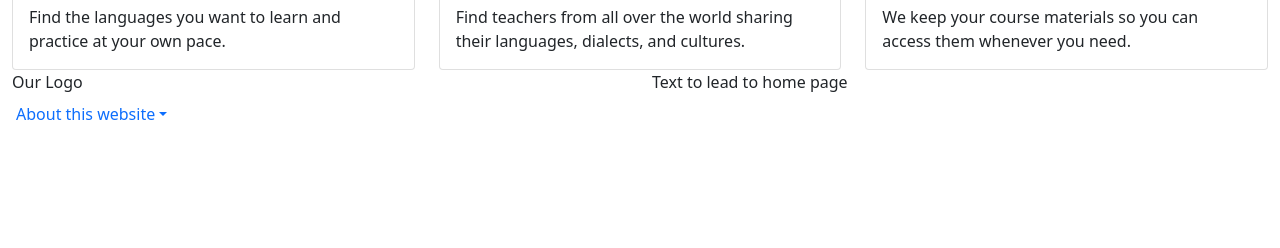
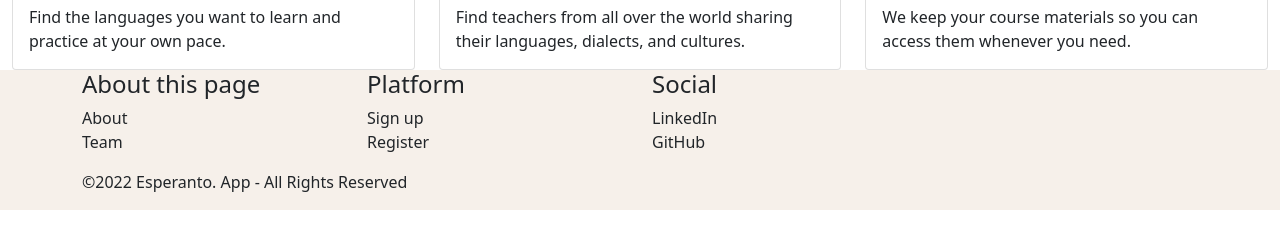
Before and after one commit to alibeniaminali/Esperanto, a React (Create React App) app in the folder client/: page / in a window 1280 px wide. Shown: the part 428-676 px from the top of the page. Built offline with nearby package versions, Linux system fonts and the light colour scheme.

Commit message:
footer added

```diff
--- a/client/package.json
+++ b/client/package.json
@@ -6,13 +6,15 @@
     "axios": "^0.25.0",
     "bootstrap": "^5.1.3",
     "buffer": "^6.0.3",
+    "components": "^0.1.0",
     "eslint-plugin-react": "^7.28.0",
     "react": "^17.0.2",
     "react-bootstrap": "^2.1.2",
     "react-dom": "^17.0.2",
     "react-router-dom": "^6.2.1",
     "react-scripts": "^5.0.0",
-    "sass": "^1.49.7"
+    "sass": "^1.49.7",
+    "styled": "^1.0.0"
   },
   "scripts": {
     "start": "react-scripts start",
--- a/client/src/App.js
+++ b/client/src/App.js
@@ -10,6 +10,7 @@ import AddTeacher from './components/teachers/AddTeacher'
 import AboutUs from './components/teachers/AboutUs'
 import UserProfile from './components/teachers/UserProfile'
 import EditTeacher from './components/teachers/EditTeacher'
+import Footer from './components/Footer'
 
 const App = () => {
   return (
@@ -27,6 +28,7 @@ const App = () => {
           <Route path="login" element={<Login />} />
           <Route path="register" element={<Register />} />
         </Routes>
+        <Footer />
       </BrowserRouter>
     </div>
   )
--- /dev/null
+++ b/client/src/components/Footer.js
@@ -0,0 +1,38 @@
+import React from 'react'
+
+const Footer = () => {
+    return (
+        <div className="main-footer">
+            <div className="container">
+                <div className="row">
+                    <div className="col-md-3 col-sm-6">
+                        <h4>About this page</h4>
+                        <ul className="list-unstyled">
+                            <li>About</li>
+                            <li>Team</li>
+                        </ul>
+                    </div>
+                    <div className="col-md-3 col-sm-6">
+                        <h4>Platform</h4>
+                        <ul className="list-unstyled">
+                            <li>Sign up</li>
+                            <li>Register</li>
+                        </ul>
+                    </div>
+                    <div className="col-md-3 col-sm-6">
+                        <h4>Social</h4>
+                        <ul className="list-unstyled">
+                            <li>LinkedIn</li>
+                            <li>GitHub</li>
+                        </ul>
+                    </div>
+                </div>
+                <div className="footer-bottom">
+                    <p className="text xs-center">&copy;{new Date().getFullYear()} Esperanto. App - All Rights Reserved</p>
+                </div>
+            </div>
+        </div>
+    )
+}
+
+export default Footer
--- a/client/src/components/Home.js
+++ b/client/src/components/Home.js
@@ -4,8 +4,9 @@ import { Link } from 'react-router-dom'
 import Card from 'react-bootstrap/Card'
 import Row from 'react-bootstrap/Row'
 import Col from 'react-bootstrap/Col'
-import Nav from 'react-bootstrap/Nav'
-import NavDropdown from 'react-bootstrap/NavDropdown'
+// import Nav from 'react-bootstrap/Nav'
+// import NavDropdown from 'react-bootstrap/NavDropdown'
+// import Navbar from 'react-bootstrap/Navbar'
 
 
 const Home = () => {
@@ -80,8 +81,10 @@ const Home = () => {
   </Col>
   </Row>
 </Container>
+
+{/* <Navbar fixed="bottom">
 <Container fluid>
-  <Row className="footer">
+  <Row>
     <Col sm>Our Logo</Col>
     <Col sm>Text to lead to home page </Col>
     <Nav className="me-auto">
@@ -108,6 +111,10 @@ const Home = () => {
 
   </Row>
 </Container>
+
+</Navbar> */}
+
+
 </>
   )
 }
--- /dev/null
+++ b/client/src/styles/components/_footer.scss
@@ -0,0 +1,10 @@
+.main-footer {
+    background-color: #f6f0ea;
+    // position: fixed;
+    // left: 0;
+    // bottom: 0;
+    // width: 100%;
+    // height:auto;
+    // color: black;
+    // text-align: center;
+}
--- a/client/src/styles/main.scss
+++ b/client/src/styles/main.scss
@@ -6,6 +6,7 @@
 @import './components/teacherlist';
 
 @import './components/home';
+@import './components/footer';
 
 * {
   box-sizing: border-box;
```
Also changed, not shown: 2 other files (tests, documents, lock files or other folders).
